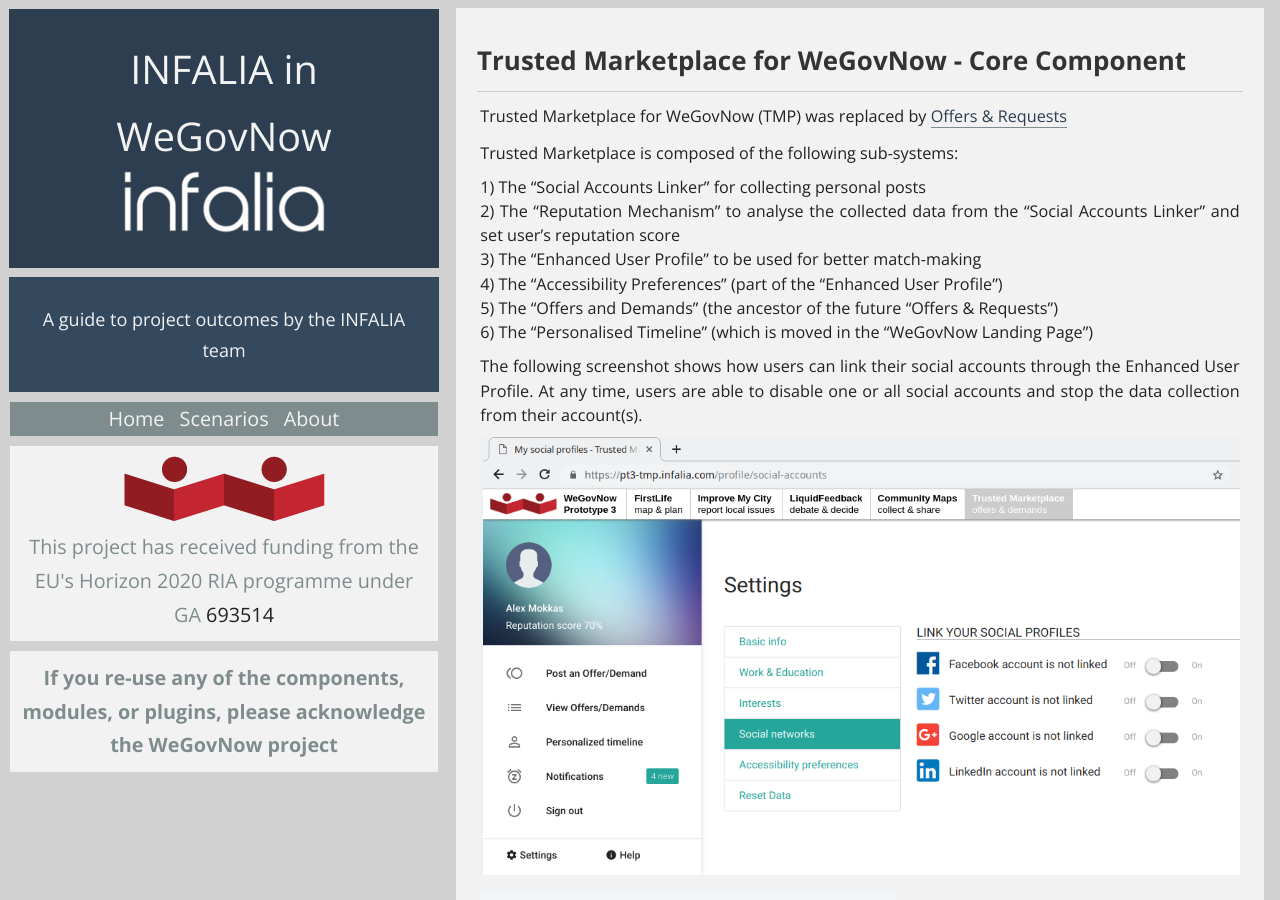
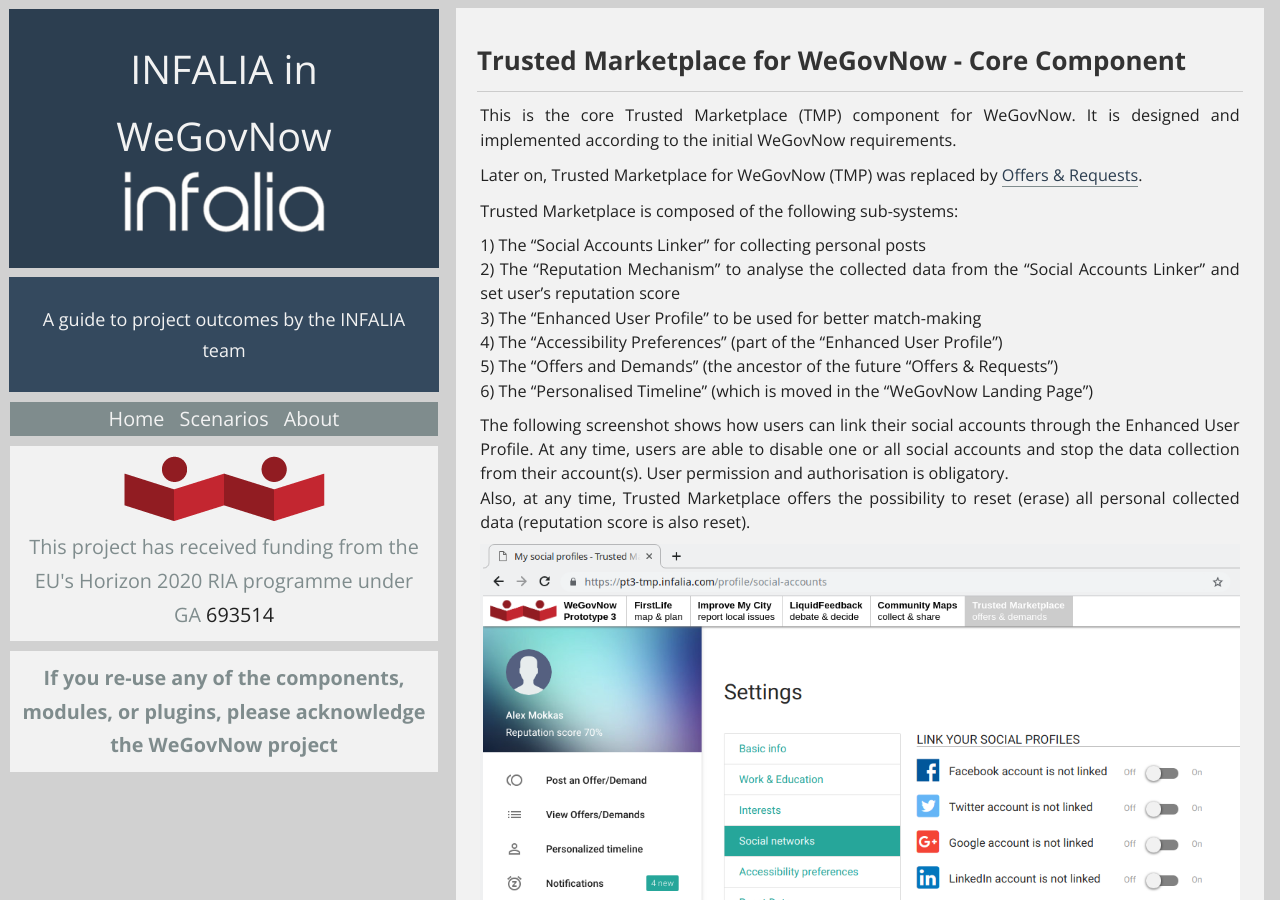
Before and after one commit to Infalia/wegovnow, a Jekyll site: the page built from _posts/2019-03-13-wgn-tmp.md, in a window 1280 px wide and 900 px high. Built offline with Jekyll 4.4.1, drawn with Linux system fonts in a browser that asks for light colours.

Commit message:
update TMP

```diff
--- a/_posts/2019-03-13-wgn-tmp.md
+++ b/_posts/2019-03-13-wgn-tmp.md
@@ -5,7 +5,10 @@
 categories: [component, trusted marketplace]
 tags: trusted marketplace
 ---
-*Trusted Marketplace for WeGovNow* (TMP) was replaced by [Offers & Requests](https://infalia.github.io/wegovnow/wgn-offers-requests)
+This is the core Trusted Marketplace (TMP) component for WeGovNow.
+It is designed and implemented according to the initial WeGovNow requirements.
+
+Later on, *Trusted Marketplace for WeGovNow* (TMP) was replaced by [Offers & Requests](https://infalia.github.io/wegovnow/wgn-offers-requests).
 
 Trusted Marketplace is composed of the following sub-systems:
 
@@ -16,7 +19,8 @@
 5) The "Offers and Demands" (the ancestor of the future "Offers & Requests")
 6) The "Personalised Timeline" (which is moved in the "WeGovNow Landing Page")
 
-The following screenshot shows how users can link their social accounts through the Enhanced User Profile. At any time, users are able to disable one or all social accounts and stop the data collection from their account(s).
+The following screenshot shows how users can link their social accounts through the Enhanced User Profile. At any time, users are able to disable one or all social accounts and stop the data collection from their account(s). User permission and authorisation is obligatory.
+Also, at any time, Trusted Marketplace offers the possibility to reset (erase) all personal collected data (reputation score is also reset).
 
 ![Linking social accounts](https://infalia.github.io/wegovnow/assets/images/tmp_prototype3.png)
 
```
